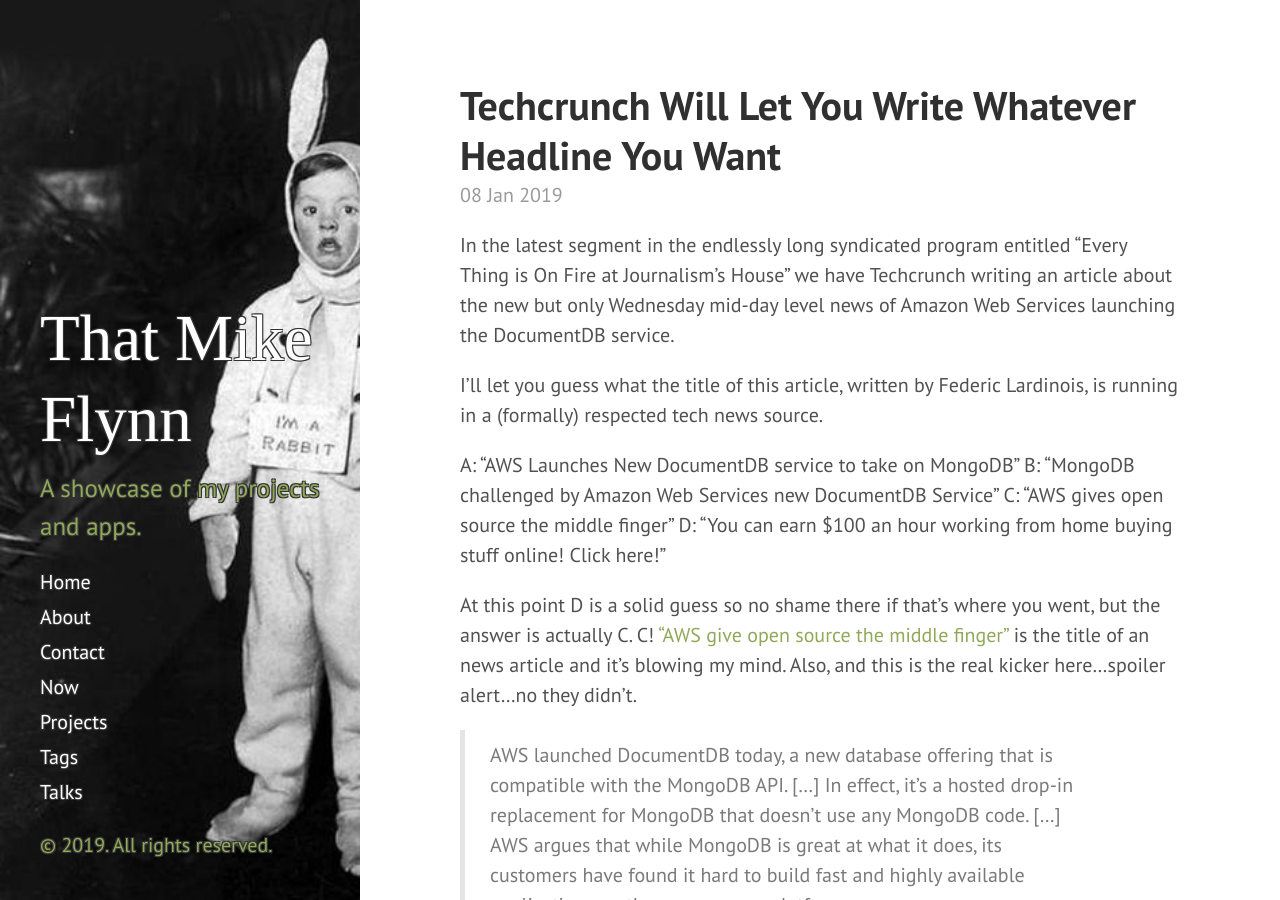
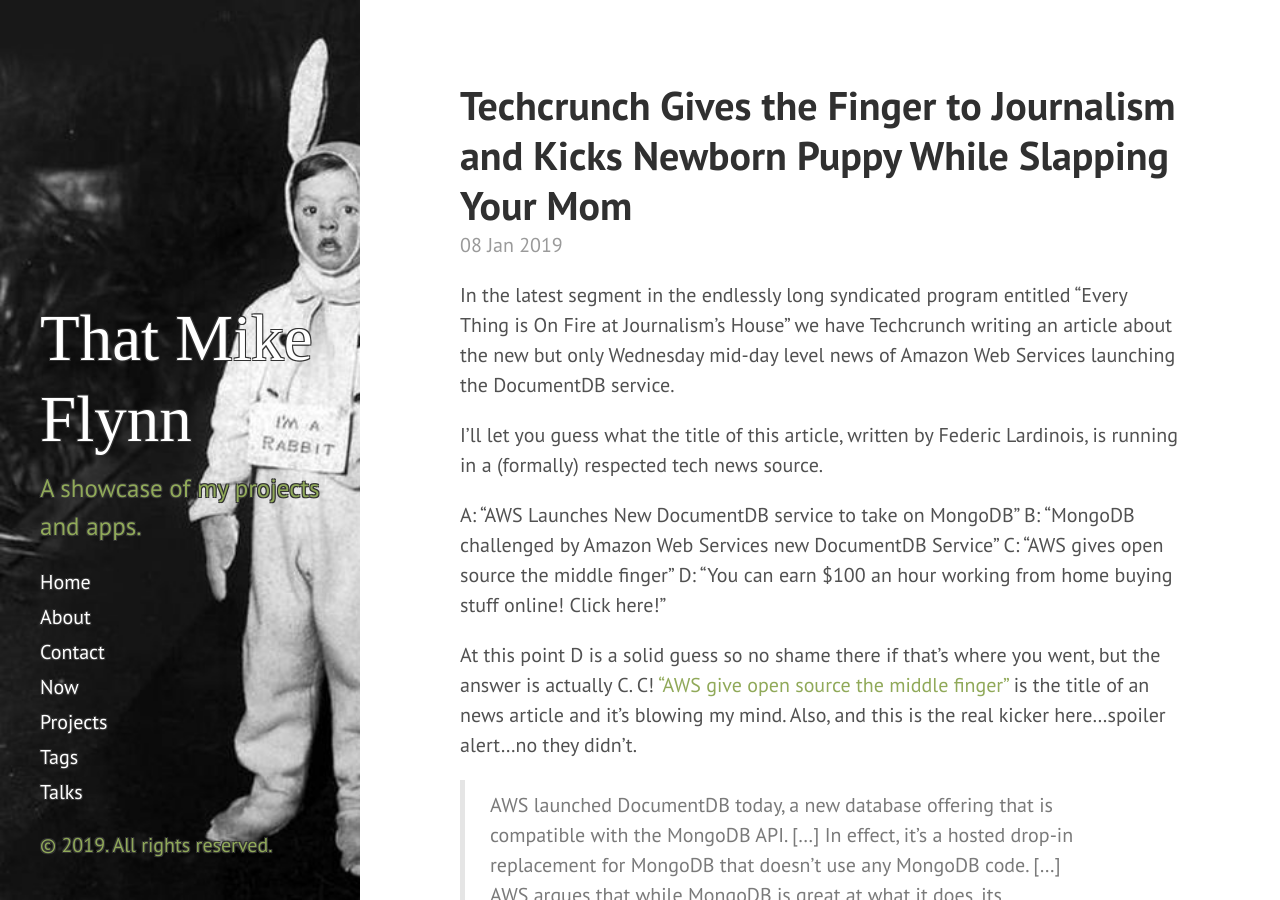
Before and after one commit to mikeflynn/thatmikeflynn.com-archive, a Jekyll site: the page built from _posts/2019-01-08-techcrunch-headlines-be-crazy.md, in a window 1280 px wide and 900 px high. Built offline with Jekyll 4.4.1, drawn with Linux system fonts in a browser that asks for light colours; nearby versions of some CDN libraries; some web fonts are replaced.

Commit message:
Title improvement.

```diff
--- a/_posts/2019-01-08-techcrunch-headlines-be-crazy.md
+++ b/_posts/2019-01-08-techcrunch-headlines-be-crazy.md
@@ -1,6 +1,6 @@
 ---
 layout: post
-title: Techcrunch Will Let You Write Whatever Headline You Want
+title: Techcrunch Gives the Finger to Journalism and Kicks Newborn Puppy While Slapping Your Mom
 tags:
 - techcrunch
 - journalism
```
